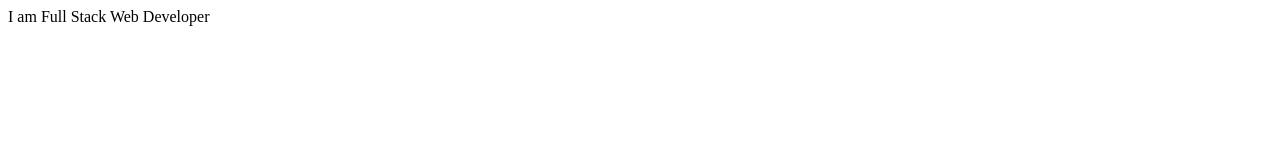
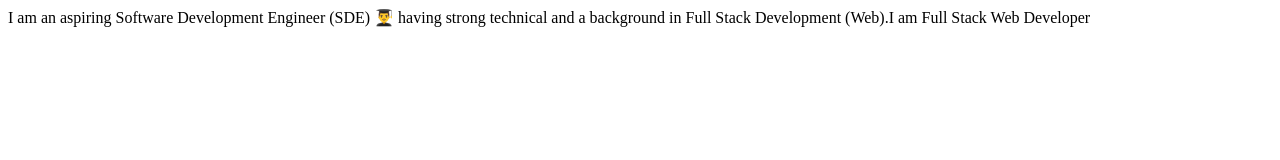
Before and after one commit to apoorvaron/apoorvaron.github.io, a plain HTML site: page index.html in a window 1280 px wide. Drawn offline with Linux system fonts and the light colour scheme.

Commit message:
Update index.html

```diff
--- a/index.html
+++ b/index.html
@@ -6,5 +6,5 @@
     <meta name="viewport" content="width=device-width, initial-scale=1.0" />
     <title>Apoorv Aron</title>
   </head>
-  <body>I am Full Stack Web Developer</body>
+  <body>I am an aspiring Software Development Engineer (SDE) 👨‍🎓 having strong technical and a background in Full Stack Development (Web).I am Full Stack Web Developer</body>
 </html>
```
